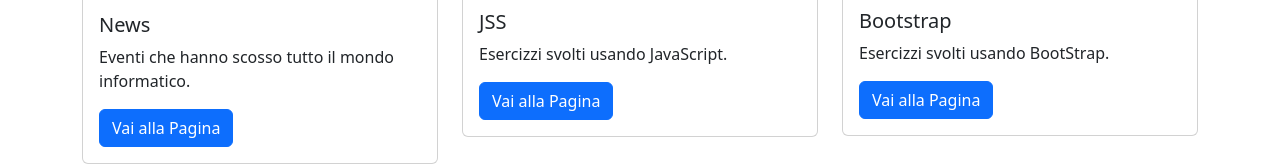
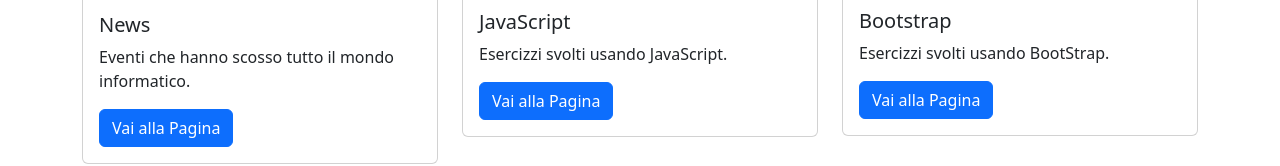
Before and after one commit to shishalex/tpsit, a plain HTML site: page index.html in a window 1280 px wide. Shown: the part 441-607 px from the top of the page. Drawn offline with nearby package versions, Linux system fonts and the light colour scheme.

Commit message:
Update index.html

```diff
--- a/index.html
+++ b/index.html
@@ -41,7 +41,7 @@
         <div class="card">
           <img src="jss.jpg" class="card-img-top" alt="...">
           <div class="card-body">
-            <h5 class="card-title">JSS</h5>
+            <h5 class="card-title">JavaScript</h5>
             <p class="card-text">Esercizzi svolti usando JavaScript.</p>
             <a href="https://shishalex.github.io/tpsit/linksJSS.html" class="btn btn-primary">Vai alla Pagina</a>
           </div>
```
